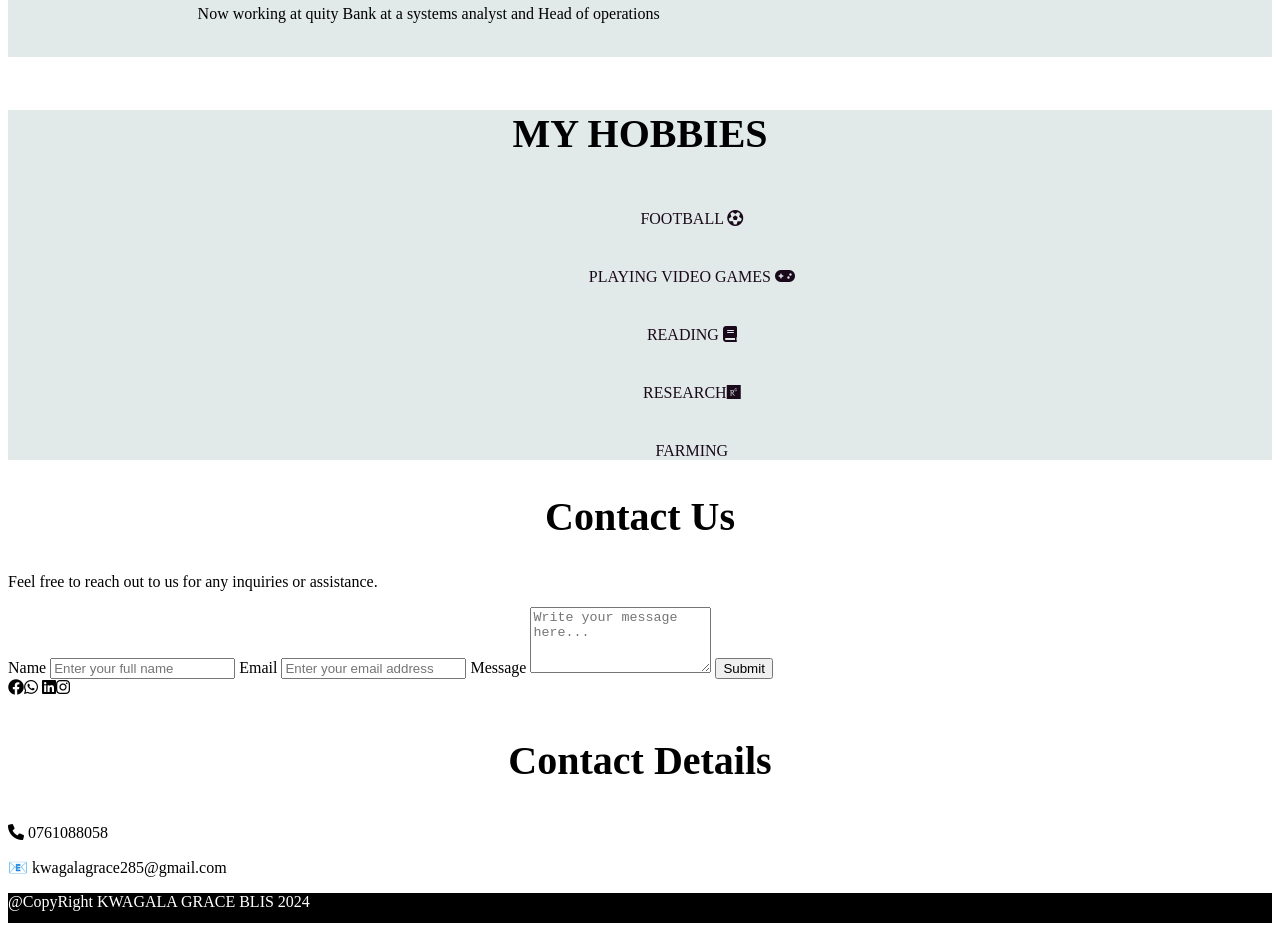
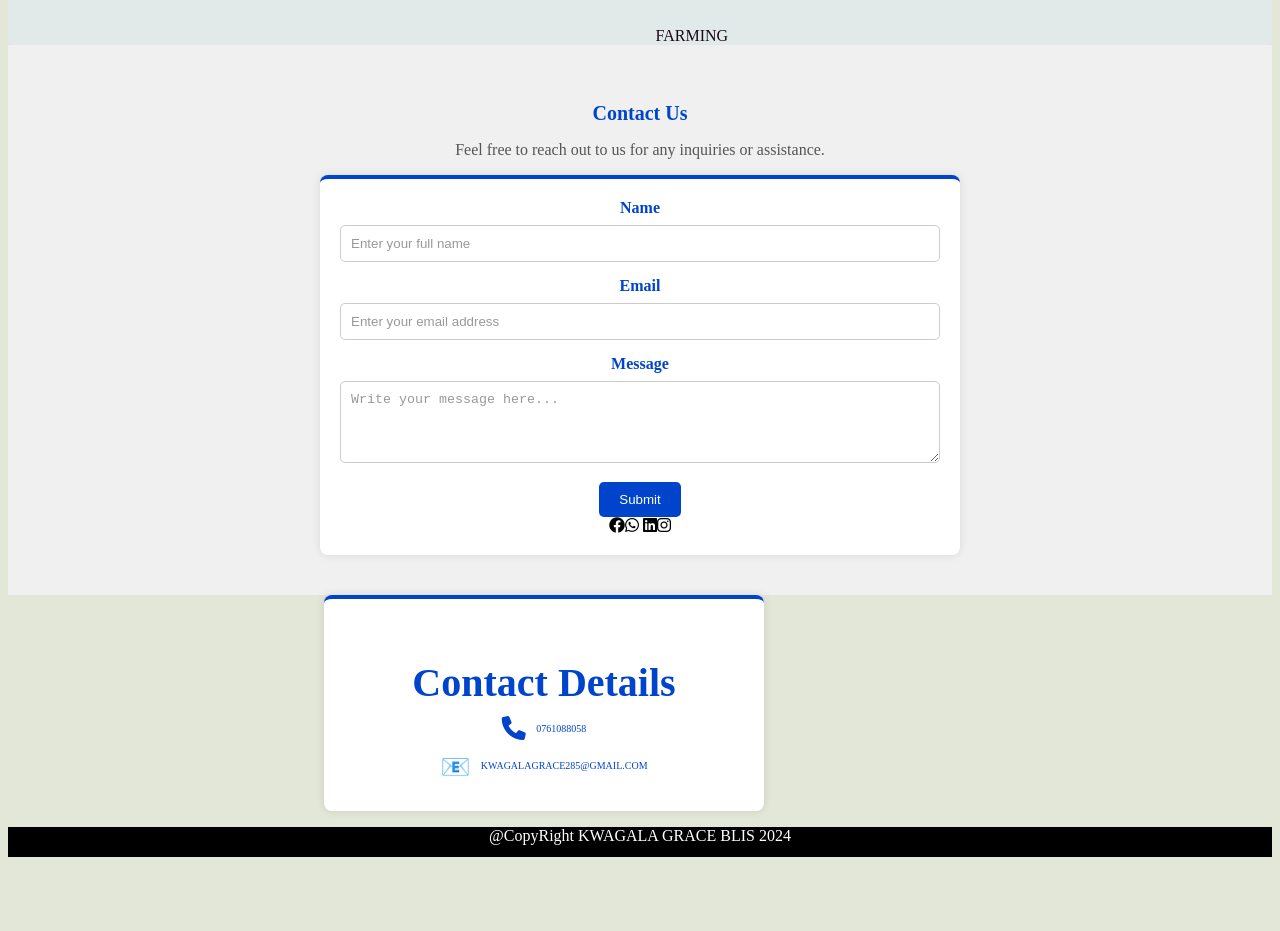
Before and after one commit to Kwagalagrace/Kwagalagrace, a plain HTML site: page index.html in a window 1280 px wide. Shown: the part 1238-2169 px from the top of the page. After the commit the page ends 2103 px from the top, so only its background shows below. Drawn offline with Linux system fonts and the light colour scheme.

Commit message:
Add files via upload

```diff
--- a/coursework.css
+++ b/coursework.css
@@ -1,15 +1,28 @@
+:root{
+    --blue:#009EFF;
+    --black:#006DAF;
+    --white:#fff;
+    --light-color:#666;
+    --light-bg:#eee;
+    --border:.2rem solid rgba(0,0,0,.1);
+    --box-shadow:0 .5rem 1rem rgba(0,0,0,.1);
+ }
+ body{
+    background-color:rgb(226, 231, 216);
 
+ }
 h1{
     text-align: center;
-    margin-top: 3rem;
+
     font-style: italic;
-    font-size: 50px;
+    font-size: 15px;
 
 
 }
 a{
     text-decoration: none;
-    color: black;
+    color: var(--blue);
+    text-transform: uppercase;
 
 }
 a :hover{
@@ -25,6 +38,7 @@ a li{
 nav{
     display: flex;
     height: 20%;
+    background-color: #f1efef;
 }
 li{
    list-style: none;
@@ -33,31 +47,35 @@ li{
    justify-content: space-between;
    margin-left: 20px;
    margin-right: 30px;
-   margin-top: 40px;
+   margin-top: 30px;
 
 
 
 }
 nav img{
-    height: 12%;
-    width: 12%;
+    height: 55px;
+    width: 55px;
     margin-left: 10%;
-    margin-right: 30%;
+    margin-right: 10%;
 }
 h2{
     text-align: center;
-    font-size: 40px;
+    font-size: 20px;
+    color: rgb(15, 9, 9);
 
 }
 .block2{
 
-    border-color: black;
-    background-color: rgb(225, 233, 233);
-
+    border-color: rgb(243, 236, 236);
+    background-color: rgb(236, 241, 241);
+    border-radius: 5px;
 }
 .b1{
-    border:2px solid black;
-    width: 35%;
+    border:2px solid var(--blue);
+    width: 50%;
+    height: 90%;
+    background-color:var(--blue);
+    border-radius: 6px;
 
 }
 .flexbox{
@@ -72,6 +90,8 @@ h2{
 .b1 p{
     justify-items: center;
    text-align: center;
+   color: white;
+   font-weight: 900;
 
 }
 h3{
@@ -79,7 +99,7 @@ h3{
     font-size: 40px;
 }
 .experience{
-
+    border-radius: 7px;
     background-color: rgb(225, 233, 233);
 }
 h4{
@@ -92,6 +112,7 @@ h4{
 }
 
 .hobbies{
+    border-radius: 5px;
     background-color:rgb(225, 233, 233);
 }
 @media (max-width:700px){
@@ -114,4 +135,119 @@ li{
 nav img{
     margin-right: 20px;
 }
+.contact-card {
+    background-color: #ffffff;
+    padding: 20px;
+    border-radius: 8px;
+    box-shadow: 0px 0px 10px rgba(0, 0, 0, 0.1);
+    max-width: 400px;
+    text-align: center;
+    border-top: 4px solid #0044cc;
+    margin-left: 35%;
+
 }
+}
+
+.contact-section {
+    background-color: #f0f0f0; /* Light grey background */
+    padding: 40px;
+    text-align: center;
+}
+
+.contact-section h2 {
+    color: #0044cc; /* Blue heading */
+}
+
+.contact-section p {
+    color: #555;
+}
+
+.contact-form {
+    max-width: 600px;
+    margin: 0 auto;
+    background-color: #ffffff;
+    padding: 20px;
+    border-radius: 8px;
+    box-shadow: 0px 0px 10px rgba(0, 0, 0, 0.1);
+    border-top: 4px solid #0044cc; /* Blue border on top */
+}
+
+.contact-form label {
+    display: block;
+    margin-bottom: 8px;
+    color: #0044cc; /* Blue label color */
+    font-weight: bold;
+}
+
+.contact-form input,
+.contact-form textarea {
+    width: 100%;
+    padding: 10px;
+    margin-bottom: 15px;
+    border: 1px solid #ccc;
+    border-radius: 5px;
+    box-sizing: border-box;
+}
+
+.contact-form input::placeholder,
+.contact-form textarea::placeholder {
+    color: #999;
+}
+
+.contact-form button {
+    background-color: #0044cc; /* Blue button */
+    color: #fff;
+    padding: 10px 20px;
+    border: none;
+    border-radius: 5px;
+    cursor: pointer;
+}
+
+.contact-form button:hover {
+    background-color: #003399;
+}
+.contact-card {
+    background-color: #ffffff;
+    padding: 20px;
+    border-radius: 8px;
+    box-shadow: 0px 0px 10px rgba(0, 0, 0, 0.1);
+    max-width: 400px;
+    text-align: center;
+    border-top: 4px solid #0044cc;
+    margin-left: 25%;
+
+}
+
+.contact-card h3 {
+    color: #0044cc;
+    margin-bottom: 10px;
+}
+
+.contact-info {
+    font-size: 10px;
+    color: #333;
+    margin: 10px 0;
+}
+
+.contact-info a {
+    color: #0044cc;
+    text-decoration: none;
+}
+
+.contact-info a:hover {
+    text-decoration: underline;
+}
+
+.contact-icon {
+    font-size: 24px;
+    margin-right: 8px;
+    color: #0044cc;
+    vertical-align: middle;
+}
+
+
+footer{
+    align-items: center;
+    text-align: center;
+    justify-content: center;
+}
```
